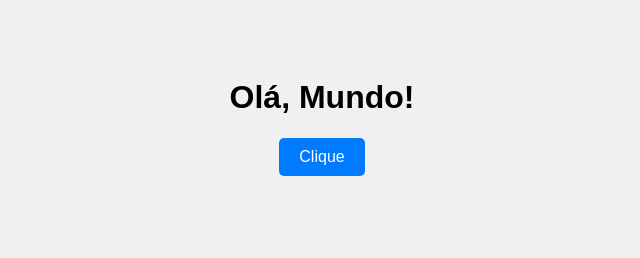
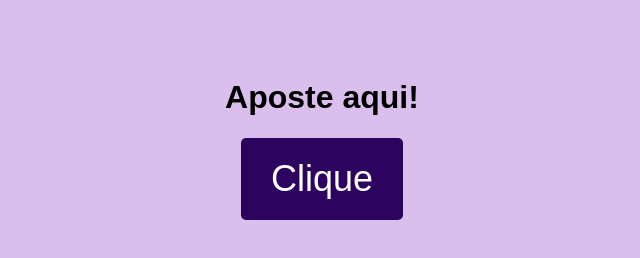
Before and after one commit to matheuscapuzo/WEB-DESIGN, a plain HTML site: page index.html in a window 1280 px wide. Shown: the whole page, without its empty margins (318-958 px from the left). Drawn offline with Linux system fonts and the light colour scheme.

Commit message:
second one

```diff
--- a/index.html
+++ b/index.html
@@ -2,11 +2,11 @@
 <html lang="pt-BR">
 <head>
     <meta charset="UTF-8">
-    <title>Meu Primeiro Site</title>
+    <title>PurpleBet</title>
     <link rel="stylesheet" href="style.css">
 </head>
 <body>
-    <h1>Olá, Mundo!</h1>
+    <h1>Aposte aqui!</h1>
     <button id="Botao">Clique</button>
     <script src="script.js"></script>
 </body>
--- a/script.js
+++ b/script.js
@@ -9,6 +9,6 @@ document.getElementById("Botao").onclick = () => {
         toast.className = "toast";
         document.body.appendChild(toast);
     }
-    toast.textContent = `Você clicou ${contador}`;
+    toast.textContent = `Você apostou ${contador} vezes!!! Jogue com responsabilidade ;)`;
     toast.classList.add("show");
 };
--- a/style.css
+++ b/style.css
@@ -1,19 +1,19 @@
 body {
     font-family: Arial, sans-serif;
-    background-color: #f0f0f0;
+    background-color: #dabeeb;
     text-align: center;
     padding: 50px;
 }
 
 button {
-    padding: 10px 20px;
-    background-color: #007BFF;
+    padding: 20px 30px;
+    background-color: #2c035f;
     border: none;
     color: white;
-    font-size: 16px;
+    font-size: 36px;
     border-radius: 5px;
 }
 
 button:hover {
-    background-color: #0056b3;
+    background-color: #ce9fdf;
 }
```
